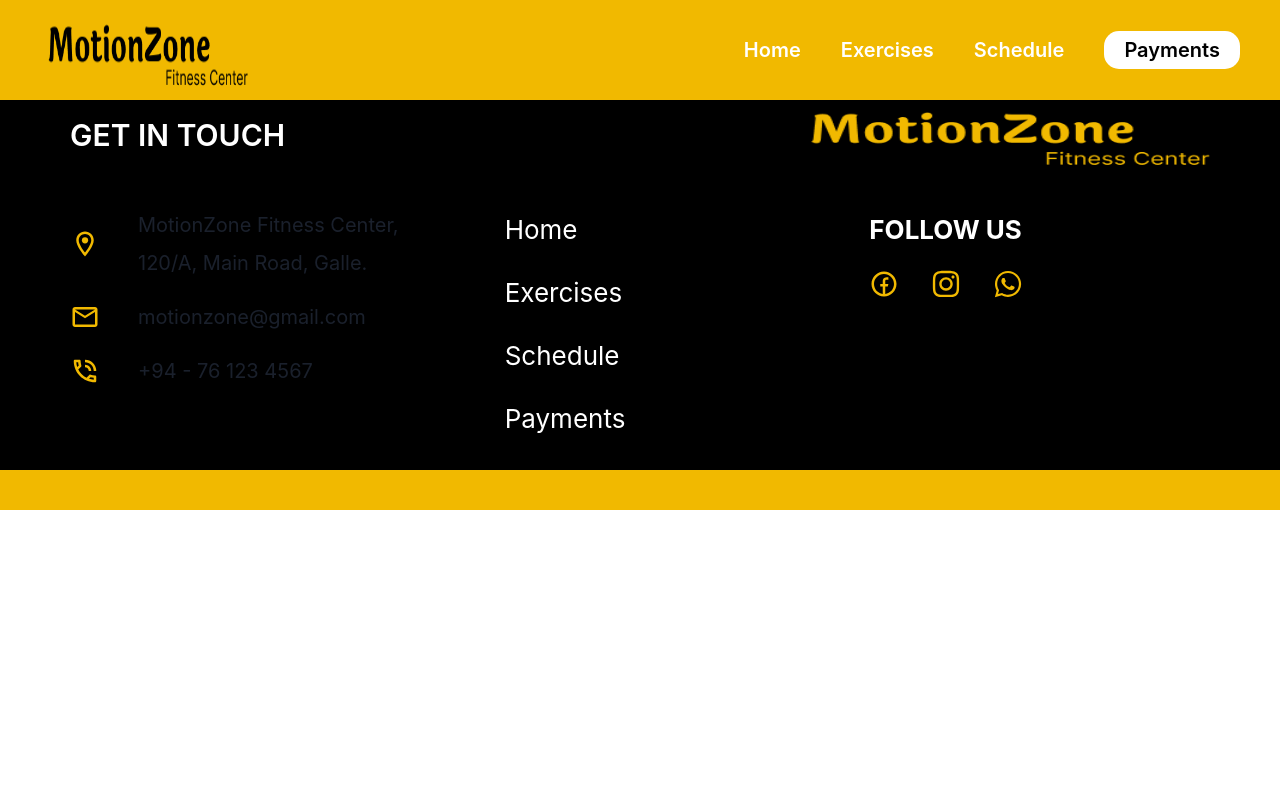
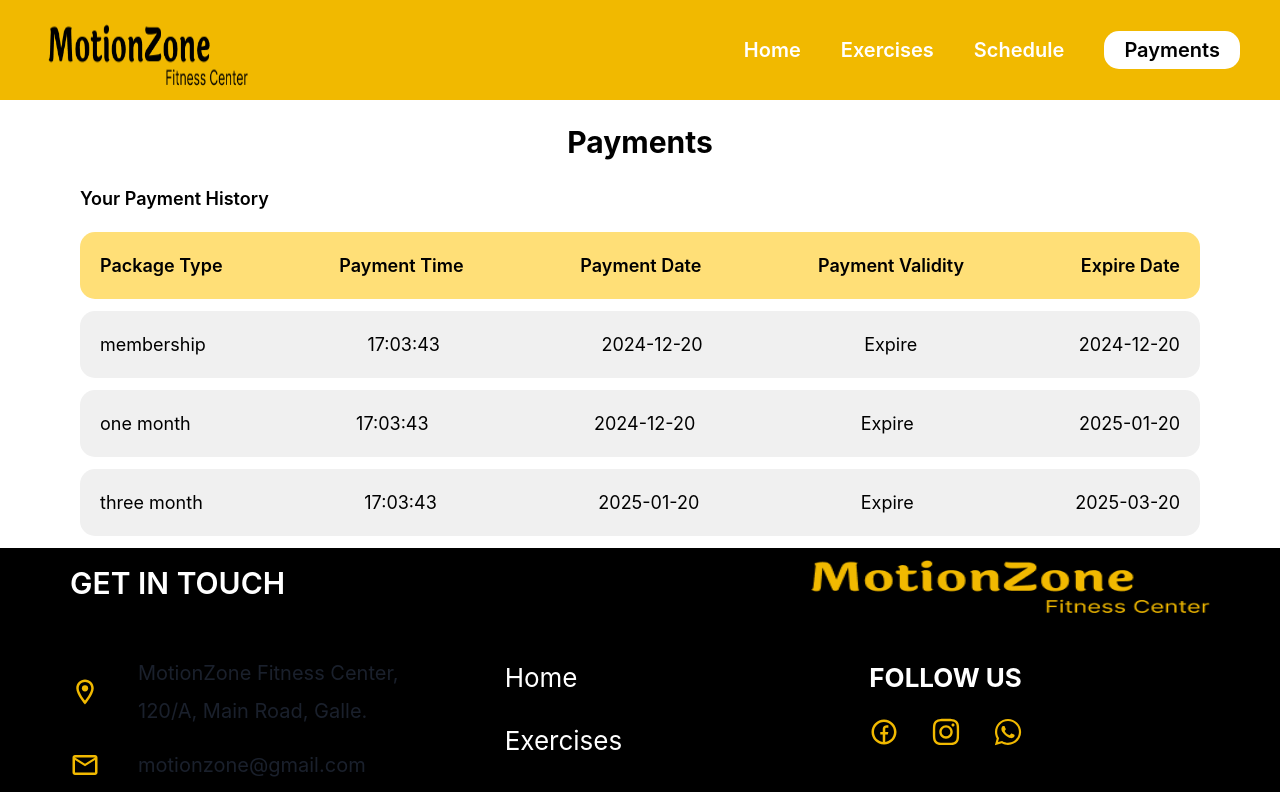
Before and after one commit to GymManagmentSystem/gym_client_web_app, a React (Vite) app: page /payments in a window 1280 px wide. Shown: the top 792 px of the page. Built offline with nearby package versions, Linux system fonts and the light colour scheme.

Commit message:
add payment history table

```diff
--- /dev/null
+++ b/src/components/Payments/PaymentHistoryTable.tsx
@@ -0,0 +1,68 @@
+import { Box, HStack, Text } from "@chakra-ui/react";
+
+interface PaymentDetails {
+  PackageType: string;
+  PaymentTime: string;
+  PaymentDate: string;
+  PaymentValidity: string;
+  ExpireDate: string;
+}
+interface PaymentDetailsHistory {
+  paymentDetails: PaymentDetails[];
+}
+const PaymentHistoryTable = ({ paymentDetails }: PaymentDetailsHistory) => {
+  return (
+    <Box
+      display={"flex"}
+      alignItems={"center"}
+      justifyContent={"center"}
+      maxW="100vw"
+      flexDirection={"column"}
+      px={{ base: 2, md: 10, lg: 20 }}
+    >
+      <HStack
+        p={5}
+        bg="#FFDF77"
+        borderRadius="15px"
+        w="100%"
+        mb={3}
+        justifyContent="space-between"
+      >
+        <Text sx={titleText}>Package Type</Text>
+        <Text sx={titleText}>Payment Time</Text>
+        <Text sx={titleText}>Payment Date</Text>
+        <Text sx={titleText}>Payment Validity</Text>
+        <Text sx={titleText}>Expire Date</Text>
+      </HStack>
+
+      {paymentDetails.map((payment,index) => (
+        <HStack
+        key={index}
+          p={5}
+          bg="#F0F0F0"
+          borderRadius="15px"
+          w="100%"
+          mb={3}
+          justifyContent="space-between"
+        >
+          <Text sx={valueText}>{payment.PackageType}</Text>
+          <Text sx={valueText}>{payment.PaymentTime}</Text>
+          <Text sx={valueText}>{payment.PaymentDate}</Text>
+          <Text sx={valueText}>{payment.PaymentValidity}</Text>
+          <Text sx={valueText}>{payment.ExpireDate}</Text>
+        </HStack>
+      ))}
+    </Box>
+  );
+};
+
+const titleText = {
+  fontSize: { base: "10px", md: "md", lg: "lg" },
+  color: "#000",
+  fontWeight: "semibold",
+};
+const valueText = {
+  fontSize: { base: "10px", md: "md", lg: "lg" },
+  color: "#000",
+};
+export default PaymentHistoryTable;
--- a/src/components/login/LoginCard.tsx
+++ b/src/components/login/LoginCard.tsx
@@ -8,62 +8,30 @@ import {
   Text,
 } from "@chakra-ui/react";
 import { Card, CardBody, CardFooter } from "@chakra-ui/react";
-import { zodResolver } from "@hookform/resolvers/zod/dist/zod.js";
 import { useForm } from "react-hook-form";
 import { FaRegUser } from "react-icons/fa6";
 import { RiLockPasswordLine } from "react-icons/ri";
 import { useNavigate } from "react-router-dom";
-import { z } from "zod";
 import useUserNameStore from "../../store/useUserNameStore";
 
-
-
-const schema = z.object({
-  username: z
-    .string()
-    .min(1, { message: "User name field is required" })
-    .min(4, { message: "User name must contain at least 4 characters" })
-    .regex(/^[a-zA-Z0-9]+$/, {
-      message: "User name must contain only alphanumeric characters",
-    }),
-
-  password: z
-    .string()
-    .min(1, { message: "Password field is required" })
-    .min(8, { message: "Password must contain at least 8 characters" })
-    .regex(/[A-Z]/, {
-      message: "Password must contain at least one uppercase letter",
-    })
-    .regex(/[a-z]/, {
-      message: "Password must contain at least one lowercase letter",
-    })
-    .regex(/[0-9]/, {
-      message: "Password must contain at least one number",
-    })
-    .regex(/[@$!%*#?&]/, {
-      message: "Password must contain at least one special character",
-    }),
-});
-
-type LoginData = z.infer<typeof schema>;
+interface LoginData {
+  userName: string;
+  password: string;
+}
 
 const LoginCard = () => {
   const navigate = useNavigate();
-
-  const {setName} = useUserNameStore();
-
-  const {
-    register,
-    handleSubmit,
-    formState: { errors },
-  } = useForm<LoginData>({ resolver: zodResolver(schema) });
+  const { setName } = useUserNameStore();
+  const { register, handleSubmit,formState:{errors},} = useForm<LoginData>();
 
   const onSubmit = (data: LoginData) => {
-    console.log(data);
-    setName(data.username);
-    navigate("/home");
+    if(data){
+      console.log(data);
+      setName(data.userName);
+      navigate("/home");
+    }
+
   };
-
 
   return (
     <Box style={cardContainer}>
@@ -78,7 +46,7 @@ const LoginCard = () => {
           <Text {...welcomeText}>Welcome</Text>
           <Text {...loginPText}>Login into your account</Text>
 
-          <form className="loginform" onSubmit={handleSubmit(onSubmit)} >
+          <form className="loginform" onSubmit={handleSubmit(onSubmit)}>
             <Stack {...stackStyles}>
               <InputGroup sx={inputBody}>
                 <InputLeftElement pointerEvents="none">
@@ -86,21 +54,15 @@ const LoginCard = () => {
                     <FaRegUser />
                   </Box>
                 </InputLeftElement>
-
                 <Input
                   {...inputText}
                   type="text"
                   placeholder="User Name"
                   variant={"unstyled"}
-                  {...register("username")}
-                name="username"
+                  {...register("userName",{required:"UserName is required"})}
                 />
               </InputGroup>
-              {errors.username && (
-                <Text color="red" fontSize="sm">
-                  {errors.username.message}
-                </Text>
-              )}
+              {errors.userName && <Text sx={errorText}>{errors.userName.message}</Text>}
 
               <InputGroup sx={inputBody}>
                 <InputLeftElement pointerEvents="none">
@@ -108,22 +70,16 @@ const LoginCard = () => {
                     <RiLockPasswordLine />
                   </Box>
                 </InputLeftElement>
-
                 <Input
                   {...inputText}
                   type="password"
                   placeholder="Password"
                   variant={"unstyled"}
-                  {...register("password")}
-                  name="password"
+                  {...register("password",{required:"Password is required"})}
                 />
               </InputGroup>
+              {errors.password && <Text sx={errorText}>{errors.password.message}</Text>}
 
-              {errors.password && (
-                <Text color="red" fontSize="sm">
-                  {errors.password.message}
-                </Text>
-              )}
               <Text {...forgotText}>Forgot Password?</Text>
 
               <CardFooter>
@@ -216,4 +172,9 @@ const loginButton = {
   _hover: { color: "#fff", bg: "#FFD035" },
 };
 
+const errorText={
+  color:'red',
+  fontSize:"sm"
+}
+
 export default LoginCard;
--- a/src/pages/Payments.tsx
+++ b/src/pages/Payments.tsx
@@ -1,9 +1,35 @@
-import { Grid, GridItem } from "@chakra-ui/react"
+import { Grid, GridItem, Text } from "@chakra-ui/react"
 import Footer from "../components/Footer"
 import HomeHeader from "../components/Home/HomeHeader"
+import PaymentHistoryTable from "../components/Payments/PaymentHistoryTable"
 
 
-const Announcements = () => {
+
+const Payments = () => {
+  const paymentList=[
+    {
+      PackageType:'membership',
+      PaymentTime:'17:03:43',
+      PaymentDate:'2024-12-20',
+      PaymentValidity:'Expire',
+      ExpireDate:'2024-12-20'
+    },
+    {
+      PackageType:'one month',
+      PaymentTime:'17:03:43',
+      PaymentDate:'2024-12-20',
+      PaymentValidity:'Expire',
+      ExpireDate:'2025-01-20'
+    },
+    {
+      PackageType:'three month',
+      PaymentTime:'17:03:43',
+      PaymentDate:'2025-01-20',
+      PaymentValidity:'Expire',
+      ExpireDate:'2025-03-20'
+    },
+
+  ]
   return (
     <>
       <Grid
@@ -32,7 +58,11 @@ const Announcements = () => {
           width="100%"
           padding="0"
           bg="#fff"
-        ></GridItem>
+        >
+          <Text sx={titleText}>Payments</Text>
+          <Text sx={subText}>Your Payment History</Text>
+          <PaymentHistoryTable paymentDetails={paymentList}/>
+        </GridItem>
         <GridItem
           pl="2"
           area={"footer"}
@@ -47,4 +77,20 @@ const Announcements = () => {
   )
 }
 
-export default Announcements
+const titleText = {
+  fontSize: { base: "18px", md: "22px", lg: "30px", xl: "30px" },
+  fontWeight: "bold",
+  color: "#000",
+  textAlign: "center",
+  mt: 5,
+  mb: 5,
+};
+const subText={
+  fontSize: { base: "sm", md: "md", lg: "lg"},
+  color: "#000",
+  fontWeight:'semibold',
+  ml:{ base: 5, md: 10, lg: 20 },
+  mb:5
+}
+
+export default Payments
--- a/src/pages/Schedule.tsx
+++ b/src/pages/Schedule.tsx
@@ -96,6 +96,7 @@ const Schedule = () => {
           bg="#fff"
         >
           <Text sx={titleText}>Schedule</Text>
+          <Text sx={subText}>Current Schedule</Text>
 
           {Object.entries(groupedWeekScheduleData).map(([weekNo, days]) => (
             <WeekScheduleCard
@@ -120,4 +121,12 @@ const titleText = {
   mt: 5,
   mb: 5,
 };
+
+const subText={
+  fontSize: { base: "sm", md: "md", lg: "lg"},
+  color: "#000",
+  fontWeight:'semibold',
+  ml:{ base: 5, md: 10, lg: 20 },
+  mb:5
+}
 export default Schedule;
```
